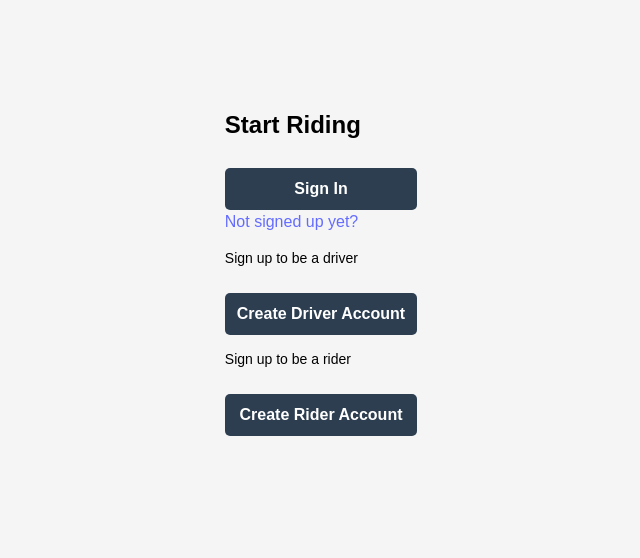
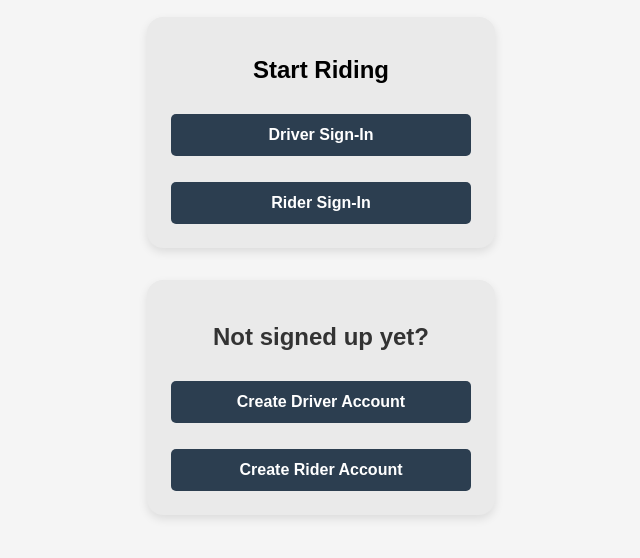
Before and after one commit to PanthersPool/PanthersPoolWeb, a React (Vite) app in the folder panthers-pool/: page /login in a window 1280 px wide. Shown: the part 134-692 px from the top of the page, without its empty margins (319-959 px from the left). Built offline with nearby package versions, Linux system fonts and the light colour scheme.

Commit message:
Added Login Logic

```diff
--- a/panthers-pool/src/App.jsx
+++ b/panthers-pool/src/App.jsx
@@ -15,10 +15,13 @@ import ProfilePage from "./ProfilePage.jsx";
 import LoginPage from "./LoginPage.jsx"
 
 function App() {
+  const [isLoggedIn, setIsLoggedIn] = useState(false); // Track login status
+
+
   return (
     <Router>
       <Routes>
-        <Route path="/" element={<LaunchPage />} />
+        <Route path="/" element={<LaunchPage isLoggedIn={isLoggedIn} setIsLoggedIn={setIsLoggedIn} />} />
         <Route path="/login" element={<LoginPage />} />
         <Route path="/find-ride" element={<FindRide />} />
         <Route path="/driver-sign-up" element={<DriverSignUp />} />
--- a/panthers-pool/src/LaunchPage.jsx
+++ b/panthers-pool/src/LaunchPage.jsx
@@ -4,17 +4,17 @@ import NavBar from "./NavBar";
 import "./LaunchPage.css";
 import "./NavBar.css";
 
-const LaunchPage = () => {
+const LaunchPage = ({ isLoggedIn, setIsLoggedIn }) => {
   const navigate = useNavigate();
 
   return (
     <div className="launch-page">
-      <NavBar />
+      <NavBar isLoggedIn={isLoggedIn} setIsLoggedIn={setIsLoggedIn} />
       <div className="center-buttons">
-        <button className="need-ride" onClick={() => navigate("/find-ride")}>
+        <button className="need-ride" onClick={() => (isLoggedIn) ? navigate("/find-ride") : navigate('/login')}>
           I need a ride
         </button>
-        <button className="will-drive" onClick={() => navigate("/map-page")}>I am driving</button>
+        <button className="will-drive" onClick={() => (isLoggedIn) ? navigate("/map-page") : navigate('/login')}>I am driving</button>
       </div>
     </div>
   );
--- /dev/null
+++ b/panthers-pool/src/LoginPage.css
@@ -0,0 +1,78 @@
+/* Apply background color to the entire page */
+html,
+body {
+  margin: 0;
+  padding: 0;
+  width: 100%;
+  height: 100%;
+  background-color: #f5f5f5; /* Light grayish white */
+  overflow: hidden; /* Prevents scrolling */
+  display: flex;
+  justify-content: center;
+  align-items: center;
+}
+
+/* Container for the entire content */
+.signIn-container {
+  display: flex;
+  flex-direction: column;
+  align-items: center;
+  gap: 2rem; /* Adds spacing between the bubbles */
+}
+
+/* General styling for sign-in and account creation bubbles */
+.signIn-box, .createAccount-box {
+  background: #eaeaea; /* Light gray background */
+  padding: 1.5rem;
+  border-radius: 1rem;
+  box-shadow: 0 4px 10px rgba(0, 0, 0, 0.1); /* Soft shadow effect */
+  width: 300px;
+  text-align: center;
+}
+
+/* Button container to keep buttons stacked */
+.button-group {
+  display: flex;
+  flex-direction: column;
+  gap: 1rem;
+}
+
+/* Sign-in buttons */
+.signIn-box .button {
+  padding: 0.7em 1.5em;
+  font-size: 1em;
+  background-color: #2e3b4e; /* Dark grayish blue */
+  color: white;
+  border: none;
+  border-radius: 0.5em;
+  cursor: pointer;
+  font-weight: 600;
+}
+
+.signIn-box .button:hover {
+  background-color: #1f2937; /* Darker shade */
+}
+
+/* Account creation buttons */
+.createAccount-box .button {
+  padding: 0.7em 1.5em;
+  font-size: 1em;
+  background-color: #2e3b4e; /* Dark grayish blue */
+  color: white;
+  border: none;
+  border-radius: 0.5em;
+  cursor: pointer;
+  font-weight: 600;
+}
+
+.createAccount-box .button:hover {
+  background-color: #1f2937; /* Darker shade */
+}
+
+/* Heading styles */
+h2 {
+  margin-bottom: 1rem;
+  font-size: 1.5em;
+  color: #333;
+  font-weight: bold;
+}
--- a/panthers-pool/src/LoginPage.jsx
+++ b/panthers-pool/src/LoginPage.jsx
@@ -1,27 +1,25 @@
 import { useNavigate } from 'react-router-dom'
+import './LoginPage.css'
 
 export default function LoginPage () {
     const navigate = useNavigate()
 
     return (
-        <div>
-            <div>
-            <h1>Start Riding</h1>
-            <div>
-                <button>Sign In</button>
+        <div className="signIn-container">
+            <div className="signIn-box">
+                <h1>Start Riding</h1>
+                <div className="button-group">
+                    <button>Driver Sign-In</button>
+                    <button>Rider Sign-In</button>
+                </div>
             </div>
-            <div>
-                <a>Not signed up yet?</a>
-                <div>
-                    <p>Sign up to be a driver</p>
+
+            <div className="createAccount-box">
+                <h2>Not signed up yet?</h2>
+                <div className="button-group">
                     <button onClick={() => navigate('/driver-sign-up')}>Create Driver Account</button>
-                </div>
-                <div>
-                    <p>Sign up to be a rider</p>
                     <button onClick={() => navigate('/register')}>Create Rider Account</button>
                 </div>
-
-            </div>
             </div>
         </div>
 
--- a/panthers-pool/src/NavBar.jsx
+++ b/panthers-pool/src/NavBar.jsx
@@ -1,11 +1,11 @@
 import React, { useState, useEffect } from "react";
-import { Link } from 'react-router-dom';
+import { useNavigate, Link } from 'react-router-dom';
 import "./NavBar.css";
 
-const NavBar = () => {
-  const [isLoggedIn, setIsLoggedIn] = useState(false); // Track login status
+const NavBar = ({ isLoggedIn, setIsLoggedIn }) => {
   const [isDropdownOpen, setIsDropdownOpen] = useState(false);
   const [isNavActive, setIsNavActive] = useState(false); // Track hamburger menu state
+  const navigate = useNavigate()
 
   // Toggle dropdown visibility
   const toggleDropdown = () => {
--- a/panthers-pool/src/SelectRide.jsx
+++ b/panthers-pool/src/SelectRide.jsx
@@ -7,23 +7,6 @@ import "./SelectRide.css";
 export default function SelectRide() {
     const [activeRide, setActiveRide] = useState()
     const [rides, setRides] = useState()
-
-    useEffect(() => {
-        const fetchRides = async () => {
-            try{
-                const response = await fetch('/api/ride')
-
-                if (response.ok){
-                    const data = await response.json()
-                    setRides(data)
-                }
-            } catch (error) {
-                console.error("Something went wrong", error)
-            }
-        }
-        fetchRides()
-    },[])
-
 
     return (
     <>
```
